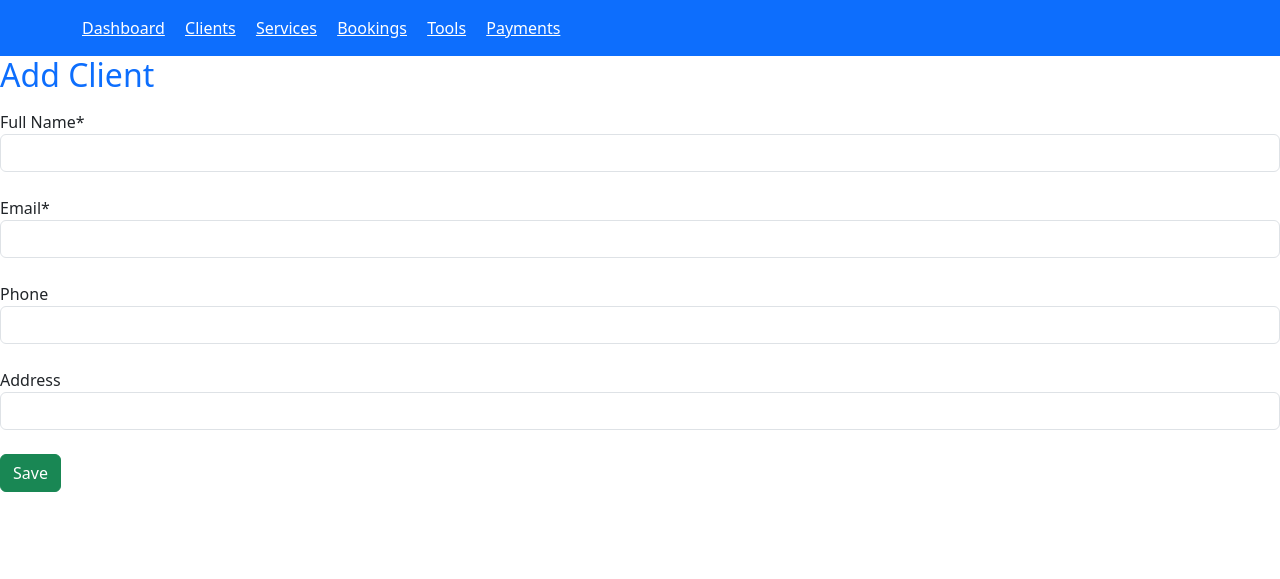
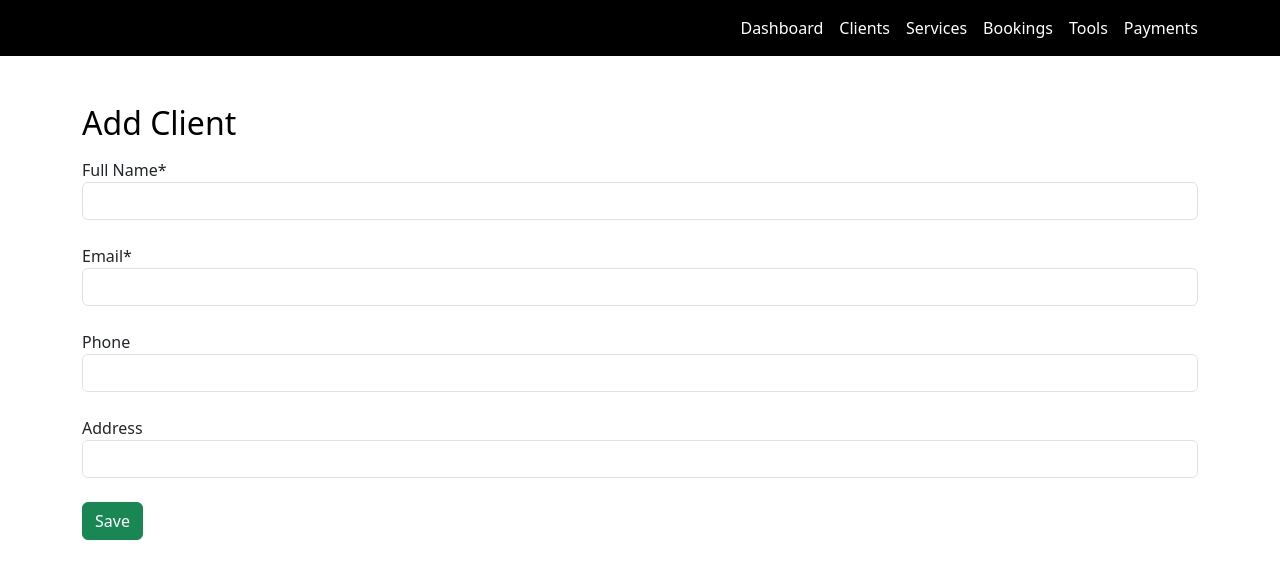
Before and after one commit to kpojas569727/assessment_beginner, a PHP site: page /pages/clients_add.php in a window 1280 px wide. Shown: the top 579 px of the page. Run offline with PHP 8.4, Linux system fonts and the light colour scheme.

Commit message:
container changes

```diff
--- a/index.php
+++ b/index.php
@@ -20,7 +20,7 @@ $revenue = $revRow['s'];
 <?php include "nav.php"; ?>
 
 <div class="container mt-4">
-  <h2 class="text-primary">Dashboard</h2>
+  <h2 class="text-black">Dashboard</h2>
 
   <ul class="list-group mt-3">
     <li class="list-group-item">Total Clients: <b class="text-primary"><?php echo $clients; ?></b></li>
--- a/nav.php
+++ b/nav.php
@@ -1,12 +1,12 @@
 <?php // nav.php ?>
-<div class="bg-primary p-3">
-  <div class="container">
-    <a href="/assessment_beginner/index.php" class="text-white me-3">Dashboard</a>
-    <a href="/assessment_beginner/pages/clients_list.php" class="text-white me-3">Clients</a>
-    <a href="/assessment_beginner/pages/services_list.php" class="text-white me-3">Services</a>
-    <a href="/assessment_beginner/pages/bookings_list.php" class="text-white me-3">Bookings</a>
-    <a href="/assessment_beginner/pages/tools_list_assign.php" class="text-white me-3">Tools</a>
-    <a href="/assessment_beginner/pages/payments_list.php" class="text-white">Payments</a>
+<div class="bg-black p-3">
+  <div class="container d-flex justify-content-end">
+    <a href="/assessment_beginner/index.php" class="text-white me-3 text-decoration-none">Dashboard                                                              </a>
+    <a href="/assessment_beginner/pages/clients_list.php" class="text-white me-3 text-decoration-none">Clients</a>
+    <a href="/assessment_beginner/pages/services_list.php" class="text-white me-3 text-decoration-none">Services</a>
+    <a href="/assessment_beginner/pages/bookings_list.php" class="text-white me-3 text-decoration-none">Bookings</a>
+    <a href="/assessment_beginner/pages/tools_list_assign.php" class="text-white me-3 text-decoration-none">Tools</a>
+    <a href="/assessment_beginner/pages/payments_list.php" class="text-white text-decoration-none">Payments</a>
   </div>
 </div>
 
--- a/pages/bookings_create.php
+++ b/pages/bookings_create.php
@@ -31,8 +31,8 @@ if (isset($_POST['create'])) {
 </head>
 <body>
 <?php include "../nav.php"; ?>
-
-<h2 class="text-primary">Create Booking</h2>
+<div class="container mt-5">
+<h2 class="text-black">Create Booking</h2>
 
 <form method="post">
   <label>Client</label><br>
@@ -59,6 +59,7 @@ if (isset($_POST['create'])) {
 
   <button type="submit" name="create" class="btn btn-success">Create Booking</button>
 </form>
+</div>
 </body>
 </html>
 
--- a/pages/bookings_list.php
+++ b/pages/bookings_list.php
@@ -19,8 +19,8 @@ $result = mysqli_query($conn, $sql);
 </head>
 <body>
 <?php include "../nav.php"; ?>
-
-<h2 class="text-primary">Bookings</h2>
+<div class="container mt-5">
+<h2 class="text-black">Bookings</h2>
 <p><a href="bookings_create.php" class="btn btn-success btn-sm">+ Create Booking</a></p>
 
 <table class="table table-bordered table-striped">
@@ -42,6 +42,7 @@ $result = mysqli_query($conn, $sql);
     </tr>
   <?php } ?>
 </table>
+</div>
 </body>
 </html>
 
--- a/pages/clients_add.php
+++ b/pages/clients_add.php
@@ -29,8 +29,8 @@ if (isset($_POST['save'])) {
 </head>
 <body>
 <?php include "../nav.php"; ?>
-
-<h2 class="text-primary">Add Client</h2>
+<div class="container mt-5">
+<h2 class="text-black">Add Client</h2>
 <p class="text-danger"><?php echo $message; ?></p>
 
 <form method="post">
@@ -48,6 +48,7 @@ if (isset($_POST['save'])) {
 
   <button type="submit" name="save" class="btn btn-success">Save</button>
 </form>
+</div>
 </body>
 </html>
 
--- a/pages/clients_edit.php
+++ b/pages/clients_edit.php
@@ -35,8 +35,8 @@ if (isset($_POST['update'])) {
 </head>
 <body>
 <?php include "../nav.php"; ?>
-
-<h2 class="text-primary">Edit Client</h2>
+<div class="container mt-5">
+<h2 class="text-black">Edit Client</h2>
 <p class="text-danger"><?php echo $message; ?></p>
 
 <form method="post">
@@ -54,6 +54,7 @@ if (isset($_POST['update'])) {
 
   <button type="submit" name="update" class="btn btn-primary">Update</button>
 </form>
+</div>
 </body>
 </html>
 
--- a/pages/clients_list.php
+++ b/pages/clients_list.php
@@ -12,7 +12,8 @@ $result = mysqli_query($conn, "SELECT * FROM clients ORDER BY client_id DESC");
 <body>
 <?php include "../nav.php"; ?>
 
-<h2 class="text-primary">Clients</h2>
+<div class="container mt-5">
+<h2 class="text-black">Clients</h2>
 <p><a href="clients_add.php" class="btn btn-success btn-sm">+ Add Client</a></p>
 
 <table class="table table-bordered table-striped">
@@ -31,6 +32,7 @@ $result = mysqli_query($conn, "SELECT * FROM clients ORDER BY client_id DESC");
     </tr>
   <?php } ?>
 </table>
+</div>
 </body>
 </html>
 
--- a/pages/services_list.php
+++ b/pages/services_list.php
@@ -12,7 +12,9 @@ $result = mysqli_query($conn, "SELECT * FROM services ORDER BY service_id DESC")
 <body>
 <?php include "../nav.php"; ?>
 
-<h2 class="text-primary">Services</h2>
+
+<div class="container mt-5">
+<h2 class="text-black">Services</h2>
 
 <table class="table table-bordered table-striped">
   <tr class="table-primary">
@@ -30,6 +32,7 @@ $result = mysqli_query($conn, "SELECT * FROM services ORDER BY service_id DESC")
     </tr>
   <?php } ?>
 </table>
+</div>
 </body>
 </html>
 
```
Also changed, not shown: pages/services_edit.php (+4 -3 lines).
